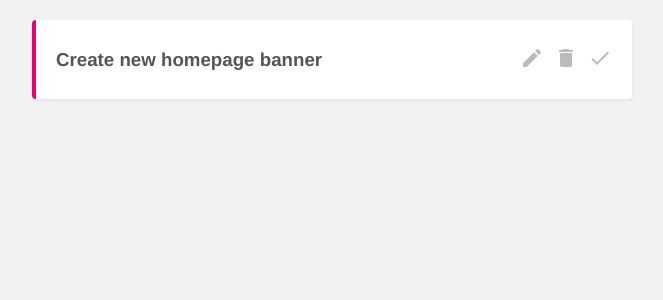
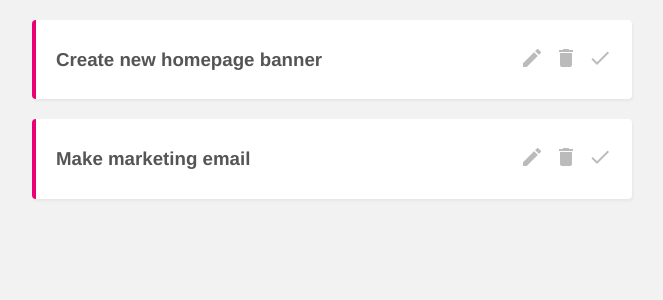
Before and after one commit to Bilboking/VUE_project-planner, a Vue app: page / in a window 1280 px wide. Shown: the top 300 px of the page, without its empty margins (308-971 px from the left). Built offline with nearby package versions, Linux system fonts and the light colour scheme; data requests are answered from the project's data file.

Commit message:
12-28-20

```diff
--- a/data/db.json
+++ b/data/db.json
@@ -5,6 +5,12 @@
       "title": "Create new homepage banner",
       "details": "Lorem ipsum",
       "complete": false
+    },
+    {
+      "id": 2,
+      "title": "Make marketing email",
+      "details": "Lorem ipsum",
+      "complete": false
     }
   ]
 }
--- a/src/components/SingleProject.vue
+++ b/src/components/SingleProject.vue
@@ -1,11 +1,11 @@
 <template>
-    <div class="project">
+    <div class="project" :class="{ complete: project.complete }">
         <div class="actions">
             <h3 @click="showDetails = !showDetails">{{ project.title }}</h3>
             <div class="icons">
             <span class="material-icons">edit</span>
             <span @click="deleteProject" class="material-icons">delete</span>
-            <span class="material-icons">done</span>
+            <span @click="toggleComplete" class="material-icons tick">done</span>
             </div>
         </div>
         <div v-if="showDetails" class="details">
@@ -29,6 +29,15 @@ export default {
             fetch(this.uri, { method: 'DELETE' })
                 .then(() => this.$emit('delete', this.project.id))
                 .catch(err => console.log(err.message))
+        },
+        toggleComplete(){
+            fetch(this.uri, {
+                method: 'PATCH',
+                headers: { 'Content-type': 'application/json'},
+                body: JSON.stringify({ complete: !this.project.complete })
+            }).then(() => {
+                this.$emit('complete', this.project.id)
+            }).catch((err) => console.log(err))
         }
     }
 }
@@ -60,4 +69,10 @@ export default {
   .material-icons:hover {
     color: #777;
   }
+    .project.complete {
+        border-left: 4px solid #00ce89
+    }
+    .project.complete .tick {
+        color:#00ce89;
+    }
 </style>
--- a/src/views/Home.vue
+++ b/src/views/Home.vue
@@ -2,7 +2,7 @@
   <div class="home">
     <div v-if="projects.length">
       <div v-for="project in projects" :key="project.id">
-        <SingleProject :project="project" @delete="handleDelete"/>
+        <SingleProject :project="project" @delete="handleDelete" @complete="handleComplete"/>
       </div>
     </div>
   </div>
@@ -30,6 +30,12 @@ export default {
       this.projects = this.projects.filter((project) => {
         return project.id !== id
       })
+    },
+    handleComplete(id) {
+      let p = this.projects.find(project => {
+        return project.id === id
+      })
+      p.complete = !p.complete
     }
   }
 }
```
